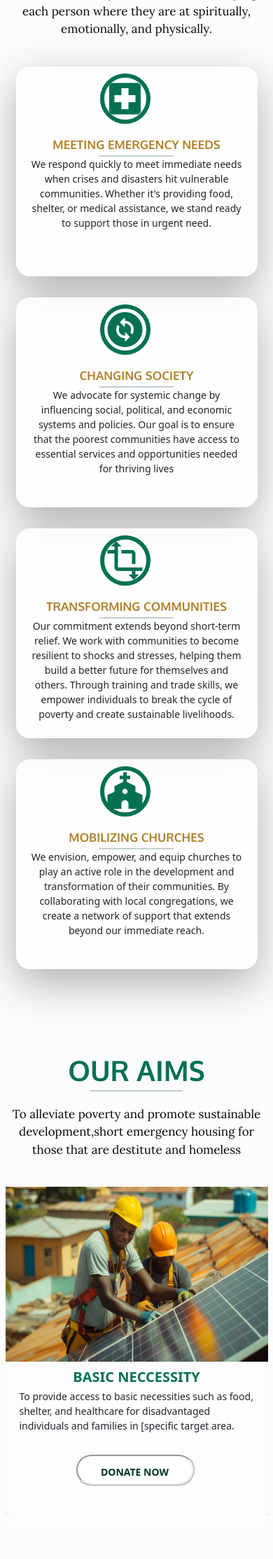
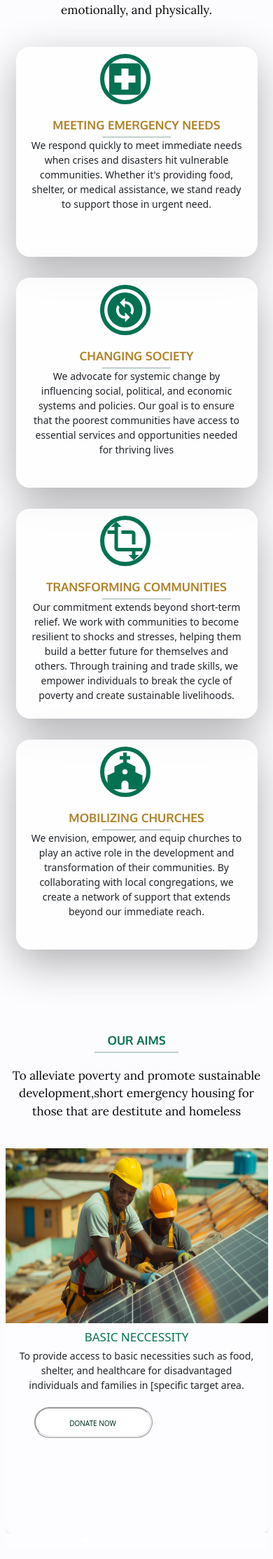
Before and after one commit to tsbproject/hoperise-newx, a PHP site: page / in a window 390 px wide. Shown: the part 1332-3560 px from the top of the page at 70% size. Run offline with PHP 8.4, Linux system fonts and the light colour scheme; some libraries are stand-ins or nearby versions.

Commit message:
[committed]

```diff
--- a/css/style.css
+++ b/css/style.css
@@ -401,8 +401,19 @@ body h1, body h2, body h3, body h4, body h5 {
   border-radius: 1rem;
   padding-bottom: 2rem;
 }
+@media (max-width: 575.98px) {
+  .our-objective__item {
+    height: 55rem;
+  }
+}
 .our-objective__img {
   height: 25rem;
+}
+@media (max-width: 575.98px) {
+  .our-objective__img {
+    max-width: 100%;
+    height: 25rem;
+  }
 }
 .our-objective__header {
   font-size: 2rem;
@@ -414,14 +425,33 @@ body h1, body h2, body h3, body h4, body h5 {
 .our-objective__header::hover {
   color: #ffffff;
 }
+@media (max-width: 575.98px) {
+  .our-objective__header {
+    font-size: 1.7rem;
+    font-weight: 500;
+    color: #057152;
+    text-align: center;
+    margin-top: 1rem;
+  }
+}
+@media (max-width: 397.98px) {
+  .our-objective__header {
+    font-size: 1.7rem;
+    font-weight: 500;
+    color: #057152;
+    text-align: center;
+    margin-top: 1rem;
+  }
+}
 .our-objective__text {
   font-size: 1.7rem;
   padding: 0 2rem;
 }
 @media (max-width: 575.98px) {
   .our-objective__text {
-    font-size: 1.4rem;
-    padding: 0 2rem;
+    font-size: 1rem;
+    text-align: center;
+    padding: 0 1rem;
   }
 }
 @media (max-width: 397.98px) {
@@ -447,6 +477,23 @@ body h1, body h2, body h3, body h4, body h5 {
 }
 .our-objective__borderes:hover {
   background-color: #057152;
+}
+@media (max-width: 575.98px) {
+  .our-objective__borderes {
+    font-size: 1rem;
+    font-family: "Roboto" sans-serif;
+    font-weight: 500;
+    text-align: center;
+    position: relative;
+    top: 1rem;
+    left: 4rem;
+    background-color: #ffffff;
+    border-radius: 3rem;
+    border-style: ridge;
+    width: 17rem;
+    height: 4.5rem;
+    padding: 1.5rem 3rem;
+  }
 }
 .our-objective__borderes a {
   text-decoration: none;
@@ -1197,6 +1270,16 @@ HEADER SECTION STYLES
   text-transform: uppercase;
   color: #057152;
 }
+@media (max-width: 397.98px) {
+  .our-focus__header {
+    font-size: 1.7rem;
+    font-weight: 600;
+    text-align: center;
+    font-family: "Oxygen", sans-serif;
+    text-transform: uppercase;
+    color: #057152;
+  }
+}
 .our-focus__text {
   font-size: 1.7rem;
   font-family: "Lora", serif;
@@ -1210,6 +1293,15 @@ hr {
   background-color: #057152;
   text-align: center;
   margin: auto;
+}
+@media (max-width: 397.98px) {
+  hr {
+    width: 32%;
+    height: 0.2rem;
+    background-color: #057152;
+    text-align: center;
+    margin: auto;
+  }
 }
 
 .hr-small {
--- a/index.html
+++ b/index.html
@@ -307,7 +307,7 @@
             </div>
 
             <div class="container">
-                <div class="row row-cols-1 row-cols-sm-1 row-cols-md-1">
+                <div class="row row-cols-1 row-cols-xm-1 row-cols-sm-1 row-cols-md-1 row-col-lg-3">
                     <div class="col">
                         <div class="our-objective owl-carousel owl-theme">
                             <div class="our-objective__item">
--- a/sass/components/_carousel.scss
+++ b/sass/components/_carousel.scss
@@ -133,16 +133,30 @@
 .our-objective {
     background-color: $color-grey-1;
 
+    @include media-breakpoint-down(sm) {
+        // height: 60rem;
+    }
+
     &__item {
         height: 47rem;
         box-shadow: 0px .8rem 4rem 2px rgba(5, 128, 7, 0.15);
         border-radius: 1rem;
-        padding-bottom: 2rem
+        padding-bottom: 2rem;
+
+        @include media-breakpoint-down(sm) {
+            height: 55rem;
+        }
     }
 
 
     &__img {
         height: 25rem;
+
+        @include media-breakpoint-down(sm) {
+            max-width: 100%;
+            height: 25rem;
+
+        }
     }
 
     &__header {
@@ -158,6 +172,26 @@
             color: $color-secondary-white;
         }
 
+        @include media-breakpoint-down(sm) {
+
+            font-size: $header-tertiary;
+            font-weight: 500;
+            color: $color-primary-light;
+            text-align: center;
+            margin-top: 1rem;
+
+        }
+
+        @include media-breakpoint-down(xm) {
+
+            font-size: $header-tertiary;
+            font-weight: 500;
+            color: $color-primary-light;
+            text-align: center;
+            margin-top: 1rem;
+
+        }
+
     }
 
 
@@ -167,8 +201,9 @@
 
 
         @include media-breakpoint-down(sm) {
-            font-size: $default-primary-font-small;
-            padding: 0 2rem;
+            font-size: $default-primary-font-smaller;
+            text-align: center;
+            padding: 0 1rem;
 
         }
 
@@ -203,7 +238,24 @@
 
 
 
+       @include media-breakpoint-down(sm) {
 
+        font-size: $default-primary-font-smaller;
+        font-family: "Roboto" sans-serif;
+        font-weight: 500;
+        text-align: center;
+        // color: $color-primary;
+        position: relative;
+        top: 1rem;
+        left: 4rem;
+        background-color: $color-secondary-white;
+        border-radius: 3rem;
+        border-style: ridge;
+        width: 17rem;
+        height: 4.5rem;
+        padding: 1.5rem 3rem;
+
+       }
 
 
     }
@@ -305,12 +357,9 @@
 }
 
 .carosal_bottom {
-<<<<<<< HEAD
     background-image: url(../img/carosal_bottom_bg.jpg);
-=======
     background-image: url(img/carosal_bottom_bg.jpg);
->>>>>>> 96673c428b4ab14212e66260ea4f8ef20f56313d
-    background-size: 100% 100%;
+    background-size: 100%;
     height: 575px;
 }
 
--- a/sass/components/_form.scss
+++ b/sass/components/_form.scss
@@ -8,6 +8,27 @@
     height: 600px;
     text-align: center;
     width: 50%;
+
+
+    @include media-breakpoint-down(lg) {
+        background: $color-primary-light none repeat scroll 0 0;
+        float: left;
+        height: 600px;
+        text-align: center;
+        width: 100%;
+
+
+    }
+
+    @include media-breakpoint-down(sm) {
+        background: $color-primary-light none repeat scroll 0 0;
+        float: left;
+        height: 600px;
+        text-align: center;
+        width: 100%;
+
+
+    }
 
     @include media-breakpoint-down(xm) {
         background: $color-primary-light none repeat scroll 0 0;
@@ -134,25 +155,25 @@
 
     box-shadow: 0 1.5rem 4rem rgba($color-secondary-black, .2);
 
+
+    @include media-breakpoint-down(sm) {
+        background: #eceff1 none repeat scroll 0 0;
+        float: left;
+        width: 0;
+        height: 600px;
+
+
+
+
+    }
+
     @include media-breakpoint-down(xm) {
         background: #eceff1 none repeat scroll 0 0;
         float: left;
         width: 0;
         height: 600px;
 
-        // background-image:linear-gradient( 100deg,
-        // rgba($color-primary-light, 10),
-        // rgba($color-secondary, .3) 105%,
 
-        // transparent 60%),
-
-
-        // url(/img/hoperise-slide1.png);
-        // background-size: cover; // or 100% value
-        // background-repeat: no-repeat;
-        // background-position: 50%;
-
-        box-shadow: 0 1.5rem 4rem rgba($color-secondary-black, .2);
 
     }
 }
--- a/sass/pages/_home.scss
+++ b/sass/pages/_home.scss
@@ -24,6 +24,17 @@
         text-transform: uppercase;
         color: $color-primary-light;
 
+        @include media-breakpoint-down(xm) {
+
+            font-size: $header-tertiary;
+            font-weight: 600;
+            text-align: center;
+            font-family: "Oxygen", sans-serif;
+            text-transform: uppercase;
+            color: $color-primary-light;
+
+        }
+
     }
 
     &__text {
@@ -42,6 +53,16 @@ hr {
     background-color: $color-primary-light;
     text-align: center;
     margin: auto;
+
+    @include media-breakpoint-down(xm) {
+
+        width: 32%;
+        height: .2rem;
+        background-color: $color-primary-light;
+        text-align: center;
+        margin: auto;
+
+    }
 }
 
 .hr-small {
@@ -50,6 +71,8 @@ hr {
     background-color: $color-primary-light;
     text-align: center;
     margin: auto;
+
+
 }
 
 .strong-style {
```
Also changed, not shown: other parts of css/style.css (+29 -3 lines), 1 other file.
